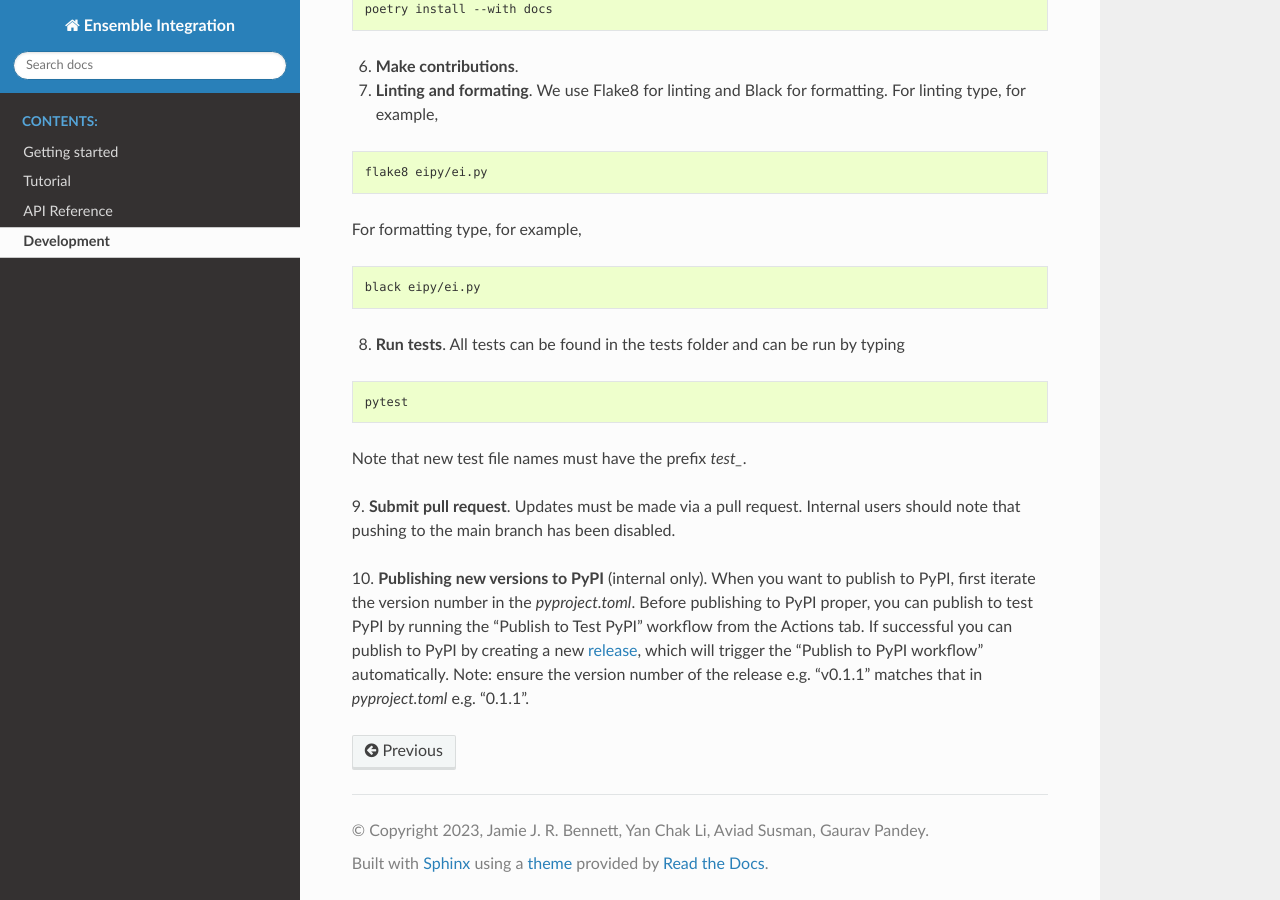
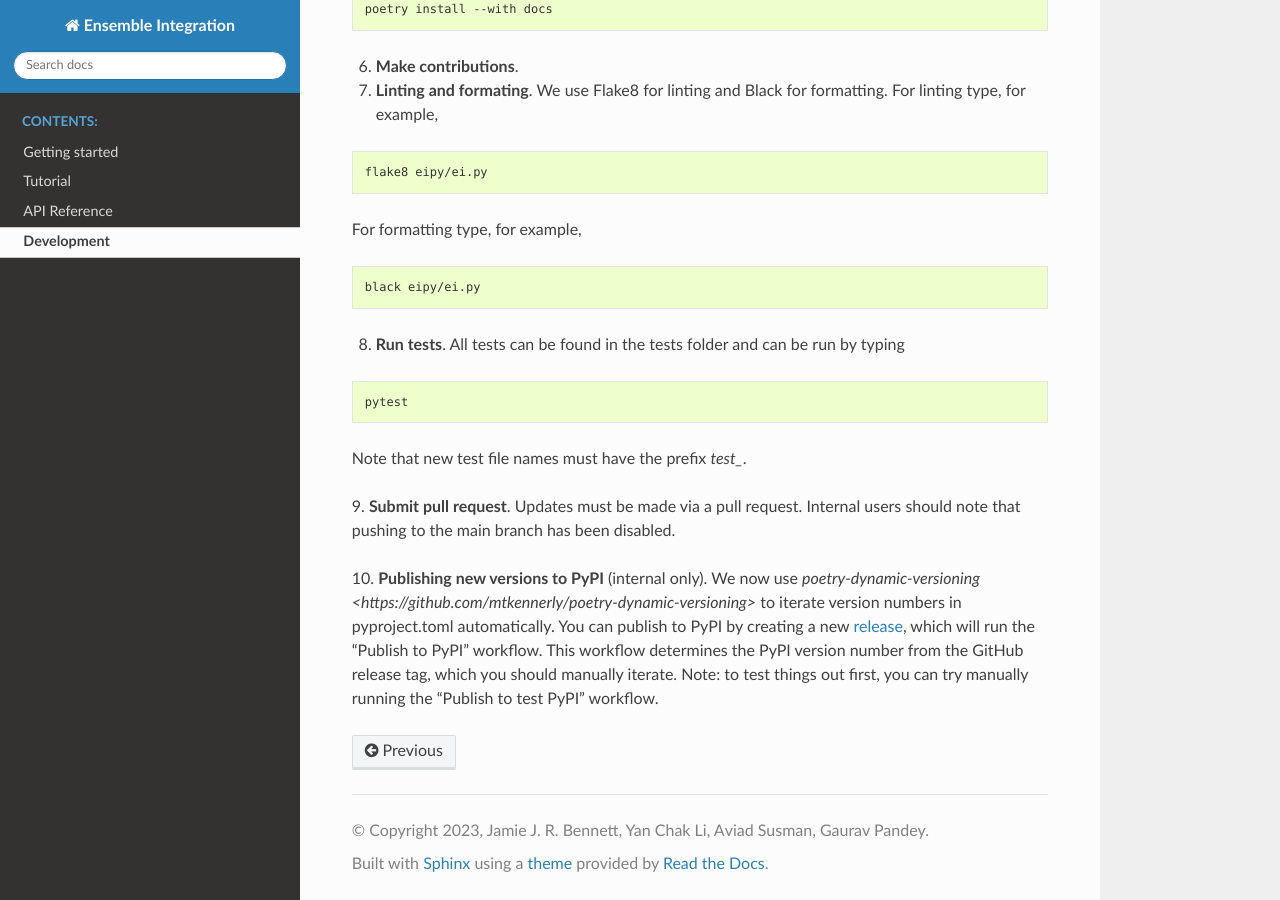
Before and after one commit to GauravPandeyLab/eipy, a Sphinx documentation site: the page built from docs/source/development.rst, in a window 1280 px wide and 900 px high, scrolled down 686 px. Built offline with Sphinx 7.4.7 and the Read the Docs theme 2.0.0, drawn with Linux system fonts in a browser that asks for light colours.

Commit message:
update development docs

```diff
--- a/docs/source/development.rst
+++ b/docs/source/development.rst
@@ -49,9 +49,9 @@ Note that new test file names must have the prefix `test_`.
 9. **Submit pull request**. Updates must be made via a pull request. Internal users should note that pushing
 to the main branch has been disabled.
 
-10. **Publishing new versions to PyPI** (internal only). When you want to publish to PyPI, first
-iterate the version number in the `pyproject.toml`. Before publishing to PyPI proper, you can publish to
-test PyPI by running the "Publish to Test PyPI" workflow from the Actions tab. If successful you can publish to
-PyPI by creating a new `release <https://github.com/GauravPandeyLab/eipy/releases>`__, which will trigger the
-"Publish to PyPI workflow" automatically. Note: ensure the version number of the release e.g. "v0.1.1" matches
-that in `pyproject.toml` e.g. "0.1.1".
+10. **Publishing new versions to PyPI** (internal only). We now use `poetry-dynamic-versioning <https://github.com/mtkennerly/poetry-dynamic-versioning>`
+to iterate version numbers in pyproject.toml automatically. You can publish to
+PyPI by creating a new `release <https://github.com/GauravPandeyLab/eipy/releases>`__,
+which will run the "Publish to PyPI" workflow. This workflow determines the PyPI version number from the
+GitHub release tag, which you should manually iterate.
+Note: to test things out first, you can try manually running the "Publish to test PyPI" workflow.
```
